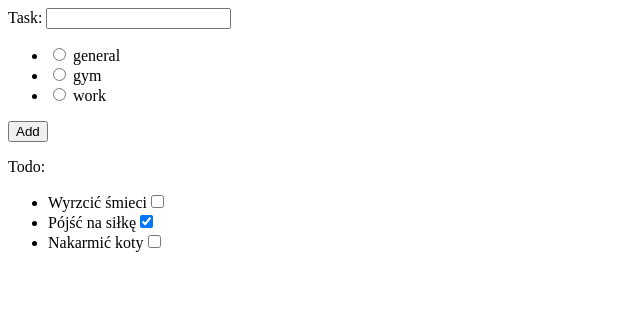
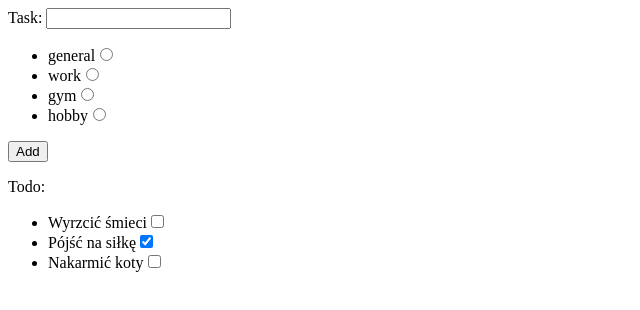
Before and after one commit to mateu52/kursTypeScript-przyklady, a website with bundled scripts: page index.html in a window 1280 px wide. Shown: the whole page, without its empty margins (0-640 px from the left). Built offline with nearby package versions, Linux system fonts and the light colour scheme.

Commit message:
type alias

```diff
--- a/index.html
+++ b/index.html
@@ -10,33 +10,7 @@
         <label for="name">Task:</label>
         <input type="text" id="name" />
         <ul class="categories">
-            <li>
-                <input
-                    type="radio"
-                    name="category"
-                    value="general"
-                    id="category-general"
-                />
-                <label for="category-general">general</label>
-            </li>
-            <li>
-                <input
-                    type="radio"
-                    name="category"
-                    value="gym"
-                    id="category-gym"
-                />
-                <label for="category-gym">gym</label>
-            </li>
-            <li>
-                <input
-                    type="radio"
-                    name="category"
-                    value="work"
-                    id="category-work"
-                />
-                <label for="category-work">work</label>
-            </li>
+
         </ul>
         <button>Add</button>
         <p>Todo:</p>
--- a/src/app.ts
+++ b/src/app.ts
@@ -8,14 +8,18 @@
 const taskNameInputElement: HTMLInputElement = document.querySelector('#name');
 const addButtonElement: HTMLButtonElement = document.querySelector('button')
 const tasksContainerElement: HTMLElement = document.querySelector('.tasks');
+const categoriesContainerElement: HTMLElement = document.querySelector(".categories");
+let selectedCategory: Category;
 
+type Category = "general" | "work" | "gym" | "hobby";
 interface Task {
     name: string;
     done: boolean;
-    category?: "general" | "work" | "gym" | "hobby";
+    category?: Category;
 }
 
-const categories: string[] = ["general", "work", "gym", "hobby"];
+const categories: Category[] = ["general", "work", "gym", "hobby"];
+
 
 const tasks: Task[] = [
     {
@@ -61,13 +65,38 @@ const render = () => {
         tasksContainerElement.appendChild(taskElement);
     })
 }
+
+const renderCategories = () => {
+    categories.forEach(category => {
+        const categoryElement: HTMLElement = document.createElement("li");
+
+        const radioInputElement: HTMLInputElement = document.createElement("input");
+        radioInputElement.type = "radio";
+        radioInputElement.name = "category"
+        radioInputElement.value = category;
+        radioInputElement.id = `category-${category}`;
+        radioInputElement.addEventListener("change", () => {
+            selectedCategory = category;
+        })
+
+        const labelElement: HTMLLabelElement = document.createElement("label")
+        labelElement.setAttribute("for", `category-${category}`);
+        labelElement.innerText = category;
+        categoryElement.appendChild(labelElement)
+
+
+        categoryElement.appendChild(radioInputElement)
+        categoriesContainerElement.appendChild(categoryElement);
+    })
+}
 const addTask = (task: Task) => {
     tasks.push(task);
 }
 addButtonElement.addEventListener("click", (event: Event) => {
     event.preventDefault();
-    addTask({ name: taskNameInputElement.value , done: false });
+    addTask({ name: taskNameInputElement.value , done: false, category: selectedCategory });
     render();
 });
 
+renderCategories()
 render()
```
Also changed, not shown: dist/app.js.
